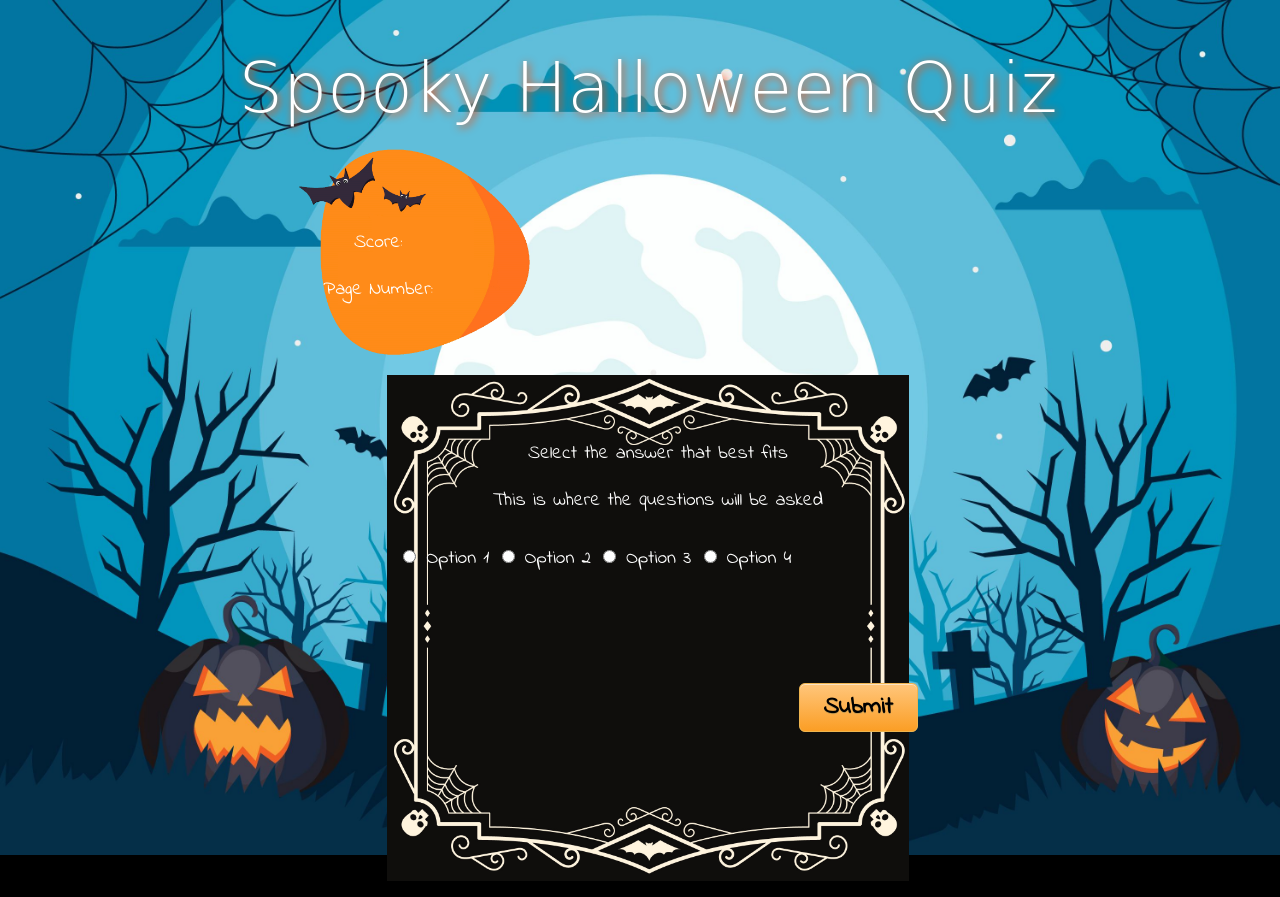
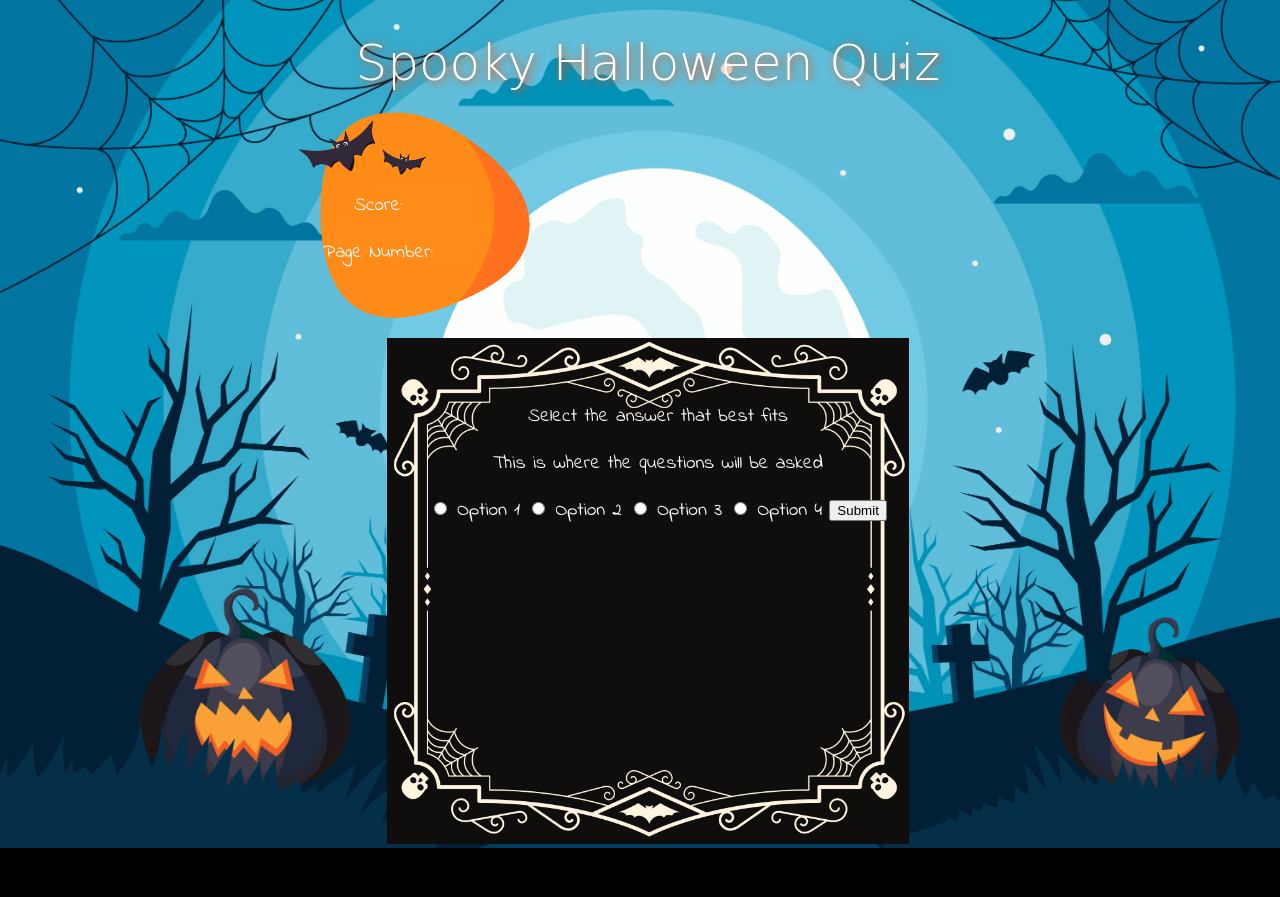
Before and after one commit to LZylstra/Quiz-App, a plain HTML site: page quizpage.html in a window 1280 px wide. After the commit the page ends 860 px from the top, so only its background shows below. Drawn offline with nearby package versions, Linux system fonts and the light colour scheme; a web font is replaced by a local one.

Commit message:
Revert "Put all CSS into single file, altered Submit button appearance"
This reverts commit e5671303c57429b273f29dbc28be22b9abed68df.

```diff
--- a/quizpage.html
+++ b/quizpage.html
@@ -20,26 +20,26 @@
                 <p>This is where the questions will be asked</p>
             <legend>Select the answer that best fits</legend>
             <label for = "answer-option1">
-                <input type = "radio" id = "answer-option1" name= "answers">
+                <input type = "radio" id = "answer-option1">
                 Option 1
             </label>
 
             <label for = "answer-option2">
-                <input type = "radio" id = "answer-option2" name= "answers">
+                <input type = "radio" id = "answer-option2">
                 Option 2
             </label>
 
              <label for = "answer-option3">
-                <input type = "radio" id = "answer-option3" name= "answers">
+                <input type = "radio" id = "answer-option3">
                 Option 3
             </label>
 
             <label for = "answer-option4">
-                <input type = "radio" id = "answer-option4" name= "answers">
+                <input type = "radio" id = "answer-option4">
                 Option 4
             </label>
 
-        <button class = "start" type = "submit"> Submit</button>
+        <button type = "submit"> Submit</button>
         </fieldset>
     </form>
     <script type="text/javascript" src="//cdnjs.cloudflare.com/ajax/libs/cuid/1.3.8/browser-cuid.min.js"></script>
--- a/style.css
+++ b/style.css
@@ -1,6 +1,6 @@
 body{
     text-align: center;
-    background-image: url("img/background2compressed.jpg");
+    background-image: url("assets/background2.jpg");
     background-repeat: no-repeat;
     background-position: center;
     background-size: cover;
@@ -15,7 +15,7 @@ body{
 h1{
     font-family: 'Mansalva', cursive;
     font-weight: 200;
-    font-size: 70px;
+    font-size: 50px;
     text-shadow: 2px 2px 8px orangered;
     margin-bottom: 10px;
 }
@@ -32,7 +32,7 @@ h1{
     padding: 10px;
     margin-bottom: 20px;
     margin-left: 20px;
-    background-image: url("img/scorecard.png");
+    background-image: url("assets/scorecard.png");
     background-position: center;
     background-repeat: no-repeat;
     background-size: contain;
@@ -49,20 +49,7 @@ h1{
     width: 350px;
     height: 400px;
     margin: auto;
-    background-image: url("img/question-frame.png");
-    background-position: center;
-    background-repeat: no-repeat;
-    background-size: contain;
-    padding: 20px;
-}
-.buttons{
-    font-family: 'Indie Flower', cursive;
-}
-.start-form{
-    width: 350px;
-    height: 400px;
-    margin: auto;
-    background-image: url("img/question-frame.png");
+    background-image: url("assets/question\ frame.png");
     background-position: center;
     background-repeat: no-repeat;
     background-size: contain;
@@ -74,59 +61,6 @@ h1{
     position: relative;
     left: 10px;
     top: 80px;
-}
-.start-form p,button {
-    position: relative;
-    top: 150px;
-}
-.start {
-	-moz-box-shadow:inset 0px 1px 0px 0px #fce2c1;
-	-webkit-box-shadow:inset 0px 1px 0px 0px #fce2c1;
-	box-shadow:inset 0px 1px 0px 0px #fce2c1;
-	background:-webkit-gradient(linear, left top, left bottom, color-stop(0.05, #ffc477), color-stop(1, #fb9e25));
-	background:-moz-linear-gradient(top, #ffc477 5%, #fb9e25 100%);
-	background:-webkit-linear-gradient(top, #ffc477 5%, #fb9e25 100%);
-	background:-o-linear-gradient(top, #ffc477 5%, #fb9e25 100%);
-	background:-ms-linear-gradient(top, #ffc477 5%, #fb9e25 100%);
-	background:linear-gradient(to bottom, #ffc477 5%, #fb9e25 100%);
-	filter:progid:DXImageTransform.Microsoft.gradient(startColorstr='#ffc477', endColorstr='#fb9e25',GradientType=0);
-	background-color:#ffc477;
-	-moz-border-radius:6px;
-	-webkit-border-radius:6px;
-	border-radius:6px;
-	border:1px solid #eeb44f;
-	display:inline-block;
-	cursor:pointer;
-	color:#000000;
-	font-family:Arial;
-	font-size:24px;
-	font-weight:bold;
-	padding:6px 24px;
-	text-decoration:none;
-    text-shadow:0px 1px 0px #cc9f52;
-    position: relative;
-    top: 150px;
-    font-family: 'Indie Flower', cursive;
-}
-.start:hover {
-	background:-webkit-gradient(linear, left top, left bottom, color-stop(0.05, #fb9e25), color-stop(1, #ffc477));
-	background:-moz-linear-gradient(top, #fb9e25 5%, #ffc477 100%);
-	background:-webkit-linear-gradient(top, #fb9e25 5%, #ffc477 100%);
-	background:-o-linear-gradient(top, #fb9e25 5%, #ffc477 100%);
-	background:-ms-linear-gradient(top, #fb9e25 5%, #ffc477 100%);
-	background:linear-gradient(to bottom, #fb9e25 5%, #ffc477 100%);
-	filter:progid:DXImageTransform.Microsoft.gradient(startColorstr='#fb9e25', endColorstr='#ffc477',GradientType=0);
-	background-color:#fb9e25;
-}
-.start:active {
-	position:relative;
-	top:1px;
-}
-
-#pumpkin{
-    width: 200px;
-    position: absolute;
-    bottom: 250px;
 
 }
 
@@ -141,11 +75,6 @@ h1{
         width: 522px;
         padding: 0px;
     }
-    .start-form{
-        height: 538px;
-        width: 522px;
-        padding: 0px;
-    }
     .scorecard p{
         right: 40px;
     }
```
Also changed, not shown: index.html (+3 -3 lines), assets/background.jpg (renamed from img/background.jpg), assets/background2.jpg (renamed from img/background2.jpg), assets/pumpkin.png (renamed from img/pumpkin.png), assets/question frame.png (renamed from img/question-frame.png), assets/scorecard.png (renamed from img/scorecard.png), assets/scorecounter.png (renamed from img/scorecounter.png), img/background2compressed.jpg (deleted).
